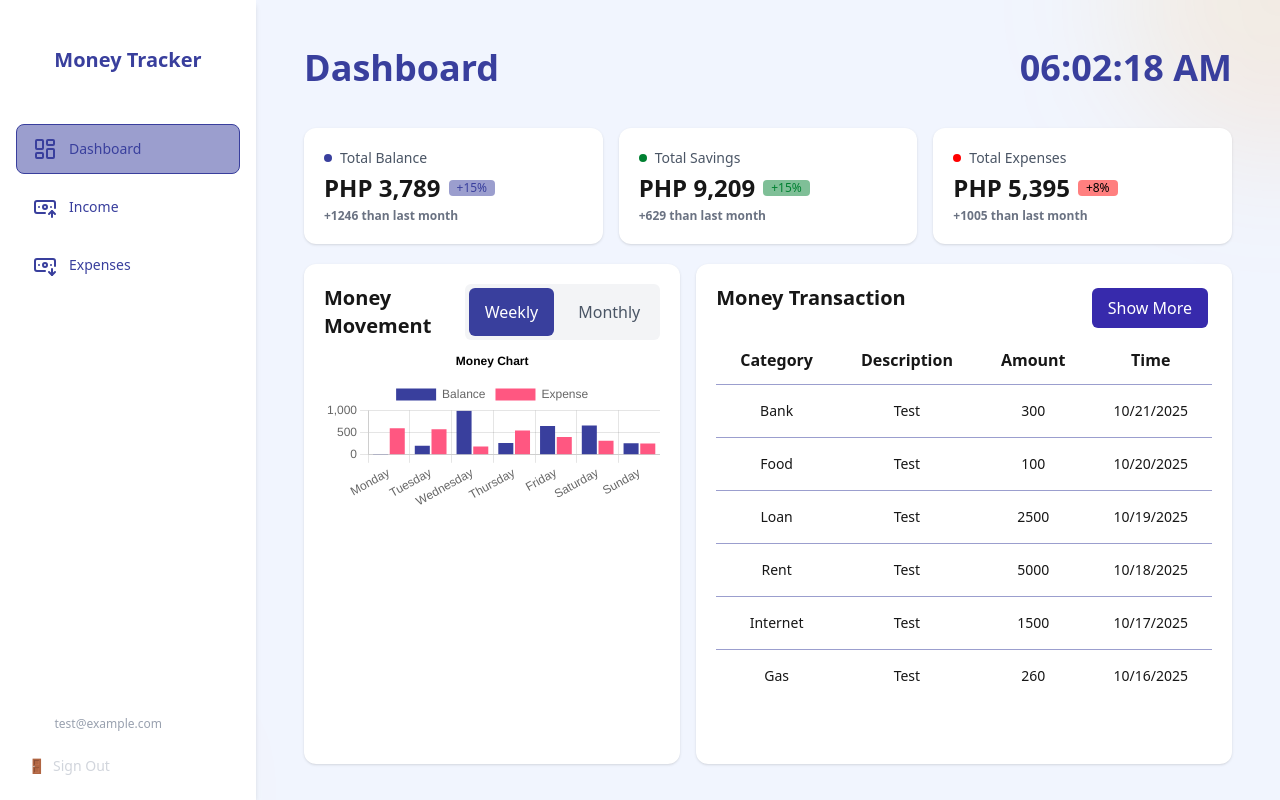
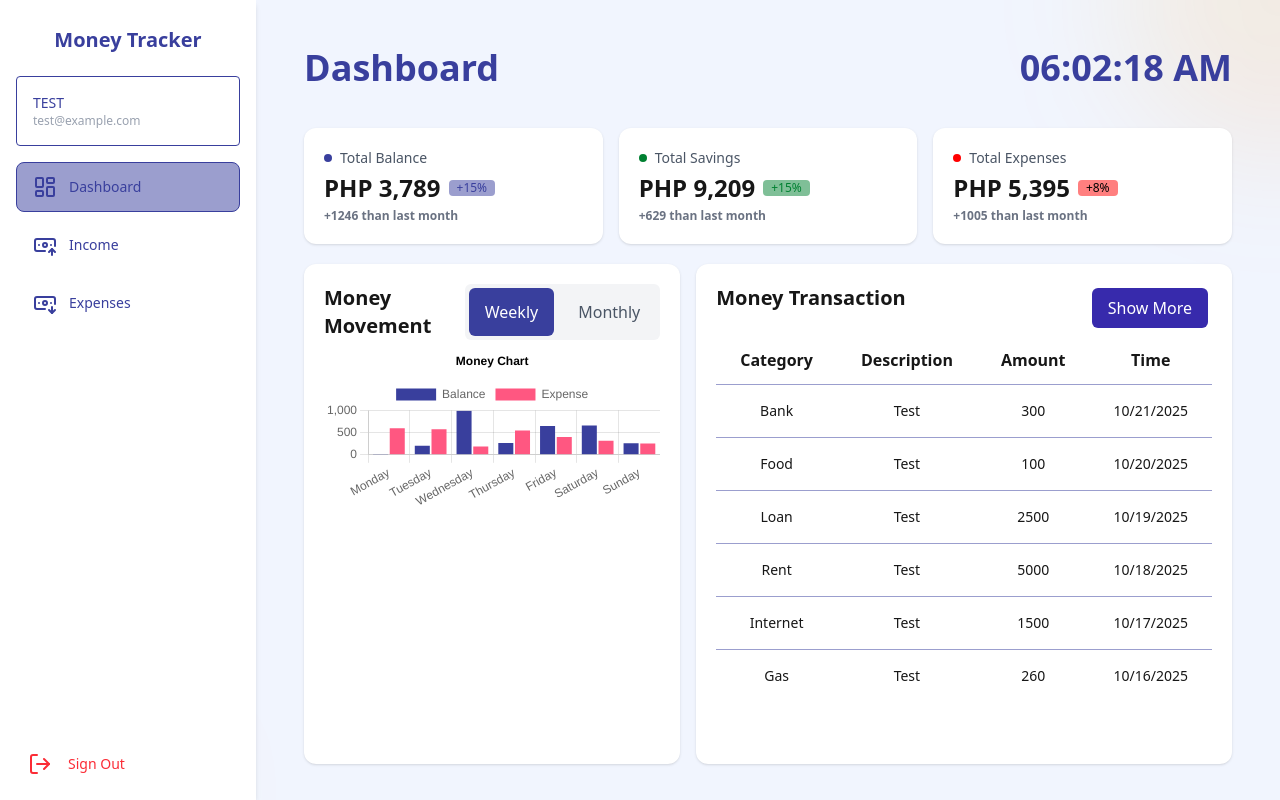
Before and after one commit to jayvie2007/MoneyTracker, a Next.js app: page /dashboard in a window 1280 px wide. Built offline with nearby package versions, Linux system fonts and the light colour scheme.

Commit message:
minor changes in sidebar

```diff
--- a/src/components/Sidebar.tsx
+++ b/src/components/Sidebar.tsx
@@ -1,6 +1,6 @@
 'use client';
 
-import { BanknoteArrowDown, BanknoteArrowUp, LayoutDashboard } from 'lucide-react';
+import { BanknoteArrowDown, BanknoteArrowUp, LayoutDashboard, LogOut } from 'lucide-react';
 import Link from 'next/link';
 import { usePathname, useRouter } from 'next/navigation';
 import { useState } from 'react';
@@ -44,6 +44,7 @@ export default function Sidebar({ children }: SidebarProps) {
                 <div className="absolute -bottom-40 -left-40 w-80 h-80 bg-gradient-to-tr from-yellow-400/10 to-orange-500/10 rounded-full blur-3xl"></div>
             </div>
 
+
             {/* Mobile menu button */}
             <div className="lg:hidden fixed top-4 left-4 z-50">
                 <button
@@ -62,7 +63,7 @@ export default function Sidebar({ children }: SidebarProps) {
                     } lg:translate-x-0 fixed lg:relative inset-y-0 left-0 z-40 w-64 transition-transform duration-300 ease-in-out`}>
                     <div className="flex flex-col h-full bg-white shadow-md">
                         {/* Logo */}
-                        <div className="flex items-center justify-center h-20 mt-5">
+                        <div className="flex items-center justify-center h-10 mt-5">
                             <div className="flex items-center space-x-3">
                                 <div>
                                     <h1 className="text-xl font-bold text-[#393F9D]">
@@ -72,8 +73,21 @@ export default function Sidebar({ children }: SidebarProps) {
                             </div>
                         </div>
 
+                        <div className="p-4">
+                            <div className="flex items-center space-x-3 border border-[#393F9D] rounded-sm p-4">
+                                <div className="flex-1 min-w-0">
+                                    <p className="text-sm font-medium text-[#393F9D] truncate">
+                                        {'TEST'}
+                                    </p>
+                                    <p className="text-xs text-gray-400 truncate">
+                                        {'test@example.com'}
+                                    </p>
+                                </div>
+                            </div>
+                        </div>
+
                         {/* Navigation */}
-                        <nav className="flex-1 px-4 py-6 space-y-2">
+                        <nav className="flex-1 px-4 space-y-2">
                             {navigation.map((item) => (
                                 <Link
                                     key={item.href}
@@ -92,28 +106,12 @@ export default function Sidebar({ children }: SidebarProps) {
 
                         {/* User Profile */}
                         <div className="p-4">
-                            <div className="flex items-center space-x-3 mb-4">
-                                <div className="flex items-center justify-center">
-                                    <span className="text-sm font-medium text-white">
-                                        {"Test"}
-                                    </span>
-                                </div>
-                                <div className="flex-1 min-w-0">
-                                    <p className="text-sm font-medium text-white truncate">
-                                        {'test'}
-                                    </p>
-                                    <p className="text-xs text-gray-400 truncate">
-                                        {'test@example.com'}
-                                    </p>
-                                </div>
-                            </div>
-
                             <div className="space-y-2">
                                 <button
                                     //   onClick={handleLogout}
-                                    className="w-full flex items-center px-3 py-2 text-sm text-gray-300 hover:text-white hover:bg-gray-700/50 rounded-lg transition-colors duration-200"
+                                    className="w-full flex items-center px-3 py-2 gap-4 text-sm text-red-500 hover:text-red-800 cursor-pointer"
                                 >
-                                    <span className="mr-2">🚪</span>
+                                    <LogOut />
                                     Sign Out
                                 </button>
                             </div>
```
